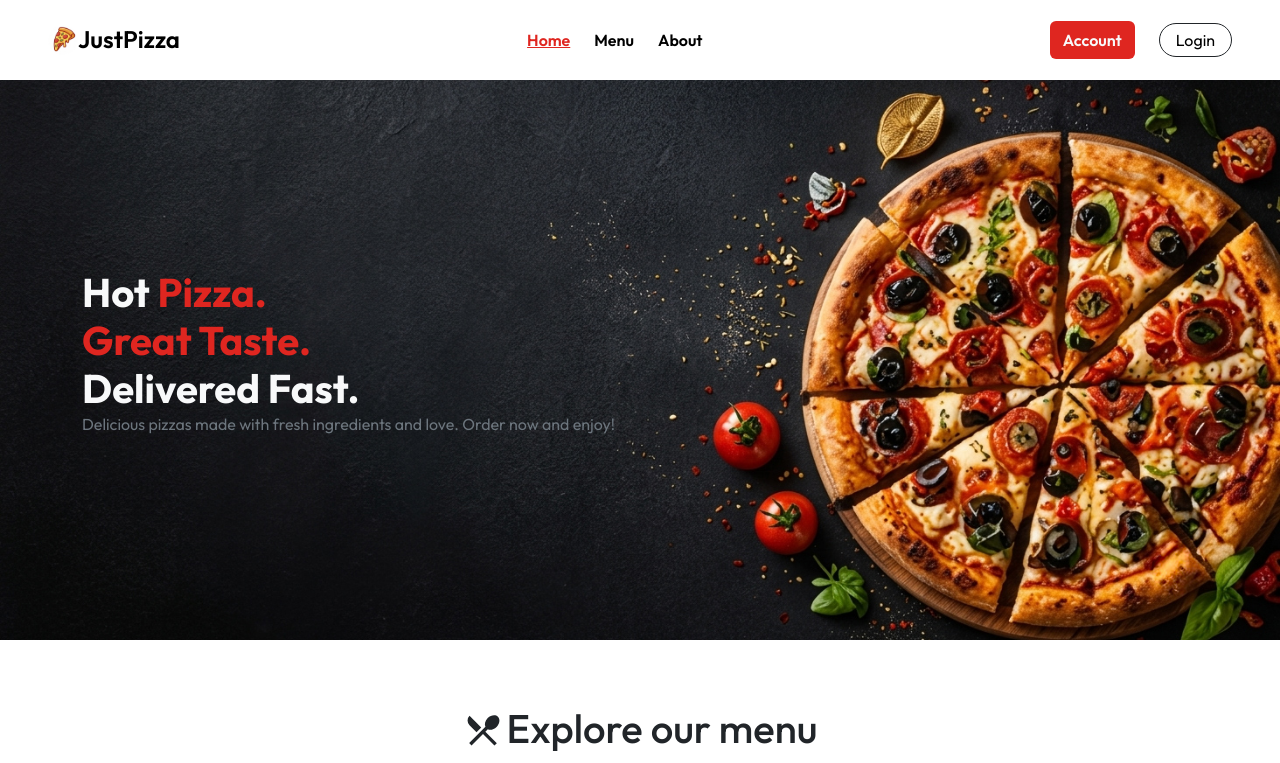
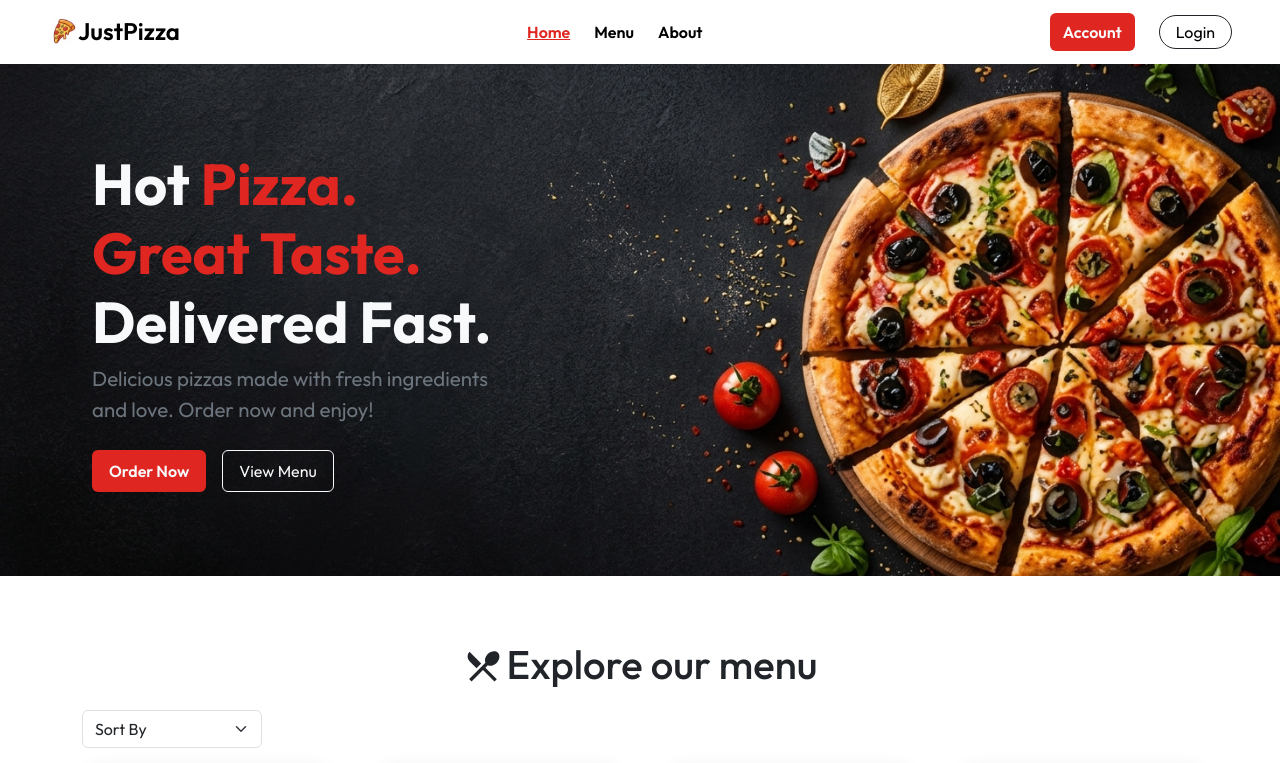
Before and after one commit to vaibhav-velhal/just-pizza-react, a React (Vite) app: page / in a window 1280 px wide. Shown: the top 763 px of the page. Built offline with nearby package versions, Linux system fonts and the light colour scheme; no server answers.

Commit message:
Header text resized at Home page

```diff
--- a/src/components/Header/Header.css
+++ b/src/components/Header/Header.css
@@ -3,7 +3,7 @@
 }
 
 .header-container {
-    height: 70vh;
+    min-height: clamp(450px, 40vw, 550px);
     background-image: url("./../../../public/pizza-header-image.jpg");
     background-repeat: no-repeat;
     background-position: center;
@@ -12,12 +12,29 @@
     align-items: center;
 }
 
-/* .header-container .header-text {
-    margin-left: 3rem;
-} */
+.header-container .header-text {
+    margin-left: 5rem;
+}
 
 .header-container .header-text .header-small-text {
     color: #df2620;
+}
+
+.header-container .header-text h1 {
+    font-size: clamp(2.2rem, 4.5vw, 4rem);
+}
+
+.header-container .header-text p {
+    max-width: 31vw;
+    font-size: clamp(0.95rem, 1.6vw, 1.5rem);
+}
+
+.header-btn-section .order-btn {
+    background-color: #df2620;
+}
+
+.header-btn-section .order-btn:hover {
+    background-color: #c9221d;
 }
 
 .welcome-text {
@@ -34,8 +51,12 @@
 }
 
 
-@media (max-width: 768px) {
-    .header-container {
-        height: 45vh;
+/* Media Queries */
+@media (max-width: 767px) {
+    .header-container .header-text {
+        margin-left: 0;
+    }
+    .header-container .header-text p {
+        max-width: 70vw;
     }
 }
--- a/src/components/Header/Header.jsx
+++ b/src/components/Header/Header.jsx
@@ -4,13 +4,18 @@ function Home() {
 
     return(
         <div id="header" className="header header-container">
-            <div className="container header-text">
-                <h1 className='m-0 text-light fw-bold'>
+            <div className="container-fluid header-text">
+                <h1 className='text-light fw-bold'>
                     Hot <span className='header-small-text'>Pizza.</span> <br />
                     <span className='header-small-text'>Great Taste.</span> <br />
                     Delivered Fast.
                 </h1>
-                <p className='text-secondary'>Delicious pizzas made with fresh ingredients and love. Order now and enjoy!</p>
+                <p className='mb-4 text-secondary'>Delicious pizzas made with fresh ingredients and love. Order now and enjoy!</p>
+
+                <div className="header-btn-section">
+                    <button className="btn py-2 px-3 me-3 order-btn text-light fw-semibold">Order Now</button>
+                    <button className="btn py-2 px-3 btn-outline-light">View Menu</button>
+                </div>
             </div>
         </div>
     )
--- a/src/components/Navbar/Navbar.jsx
+++ b/src/components/Navbar/Navbar.jsx
@@ -36,7 +36,7 @@ function Navbar() {
                                 );
 
     return (
-        <nav className="navbar navbar-expand-lg my-2">
+        <nav className="navbar navbar-expand-lg">
             <div className="container-fluid px-md-5">
                 <div className="navbar-items d-flex flex-row-reverse flex-lg-row">
                     <a href="/" className="navbar-brand me-0 fs-4 fw-semibold">
```
